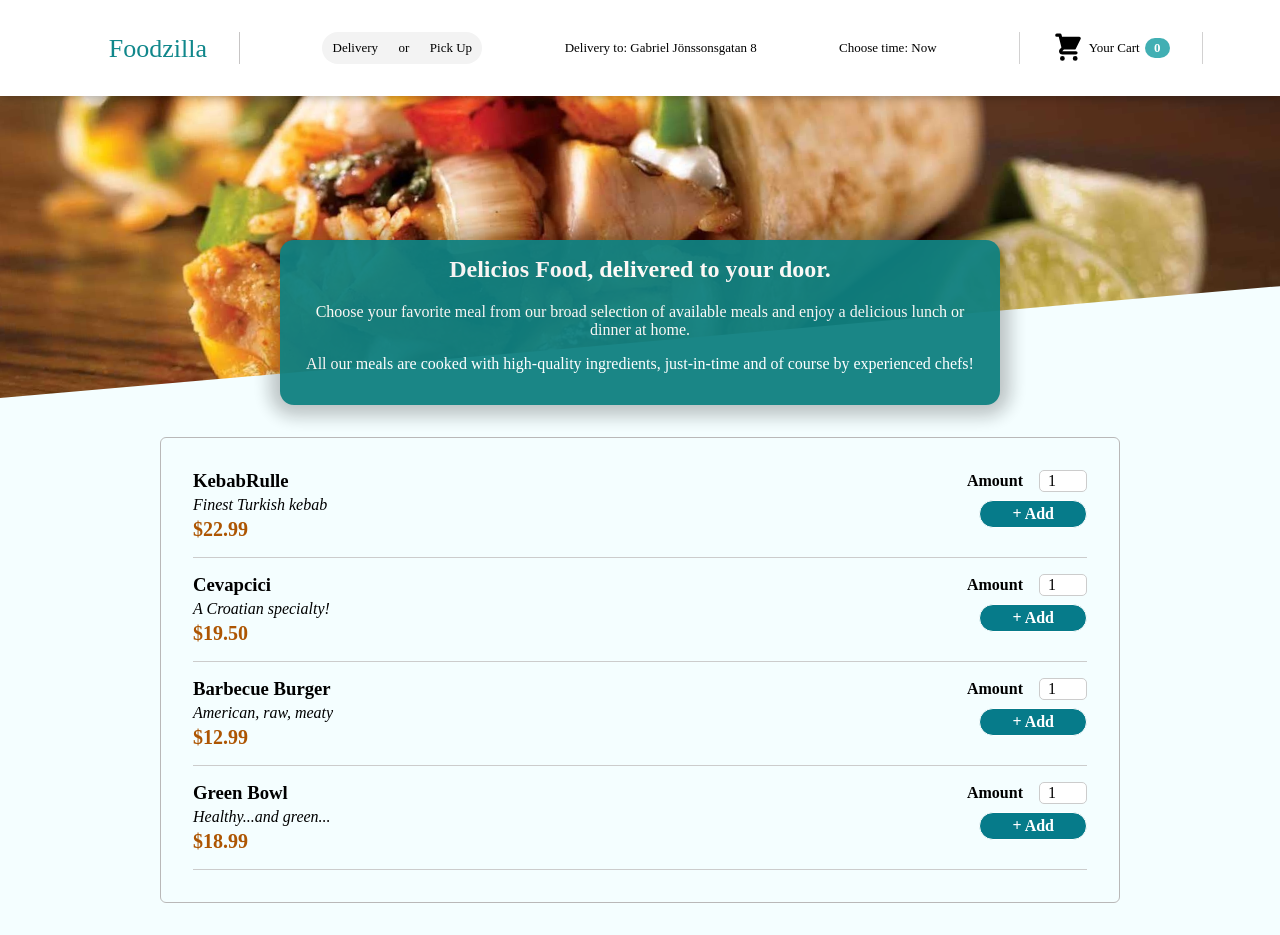
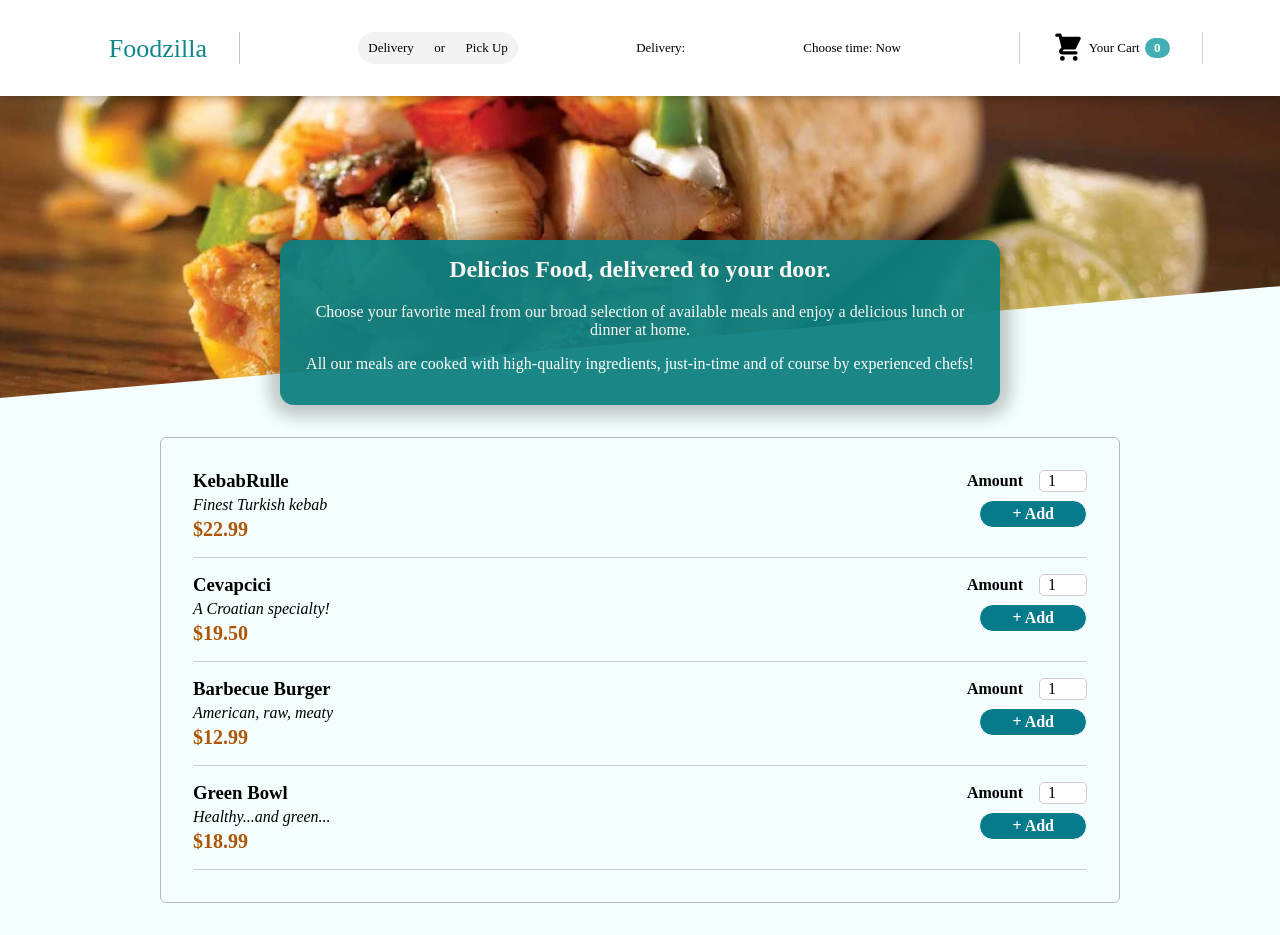
Before and after one commit to Siouxx0612/CODESK-Frontend, a React (Create React App) app: page / in a window 1280 px wide. Built offline with nearby package versions, Linux system fonts and the light colour scheme.

Commit message:
update Delivery Choices

```diff
--- a/src/components/Layout/Header.js
+++ b/src/components/Layout/Header.js
@@ -18,19 +18,12 @@ const handleMouseClick = (event) => {
             setIsDeliveryActive(true);
             setIsPickupActive(false)
             console.log(isDeliveryActive, isPickupAtive)
-    } else if(event.target.className.includes('pickUpOption')) {
+        } else if (event.target.className.includes('pickUpOption')) {
             setIsDeliveryActive(false);
             setIsPickupActive(true)
+            console.log(isDeliveryActive, isPickupAtive)
         }
     }
-
-// function changeButtons(e) {
-//     if (e.target.className.includes(classes.deliveryAction)) {
-//         setIsDeliveryActive(!isDeliveryActive)
-//     } else if (e.target.className.includes(classes.pickUpAction)) {
-//         setIsPickupActive(!isPickupAtive)
-//     }
-// };
 
     return (
         <Fragment>
@@ -44,19 +37,16 @@ return (
                     <div
                         className={classes.deliveryOption}
                         onClick={handleMouseClick}
-                    // className={isDeliveryActive ? classes.deliveryAction : classes.deliveryChoice}
-
                     >Delivery</div>
                     <div className={classes.or}>or</div>
                     <div
                         className={classes.pickUpOption}
-                    // className={isPickupAtive ? classes.pickUpAction : classes.pickUpChoice}
-
+                        onClick={handleMouseClick}
                     >Pick Up</div>
                 </div>
                 <div>
                     <div className={classes.deliveryAdress}>
-                    Delivery to: Gabriel Jönssonsgatan 8
+                       {isDeliveryActive ? <p>Delivery:</p> : <p>PickUp: </p>}
                     </div>
                 </div>
 
--- a/src/components/Layout/Header.module.css
+++ b/src/components/Layout/Header.module.css
@@ -119,8 +119,8 @@
       border-radius: 20px;
   }
 
-  /* .deliveryChoice:active,
-  .pickUpChoice:active {
+  .deliveryOption:active,
+  .pickUpOption:active {
     background-color: #50afc0;
     border-color: #ffffff;
     display: flex;
@@ -132,4 +132,4 @@
     color: rgb(0, 0, 0);
     align-items: center;
     border-radius: 20px;
-  } */
+  }
```
Also changed, not shown: 1 other file (tests, documents, lock files or other folders). Lines whose indentation alone changed are shown as unchanged.
